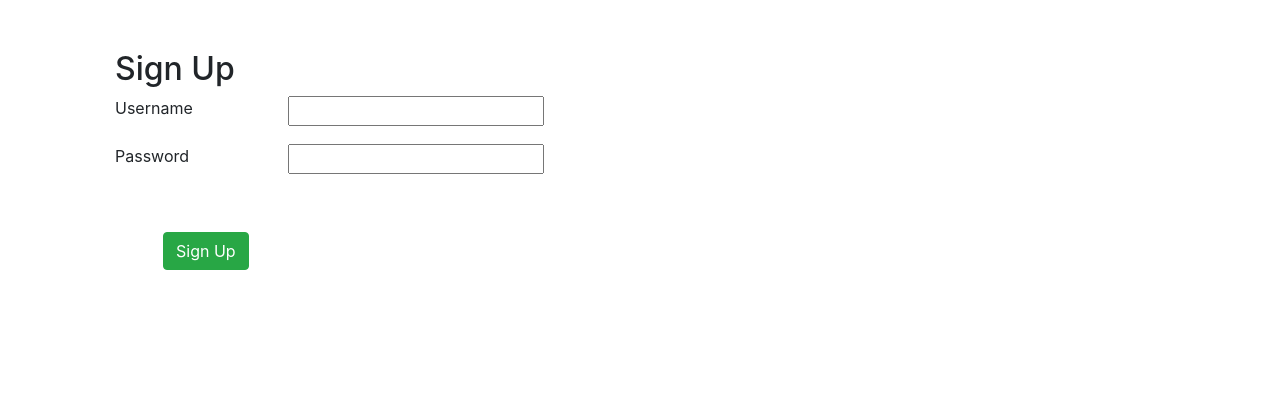
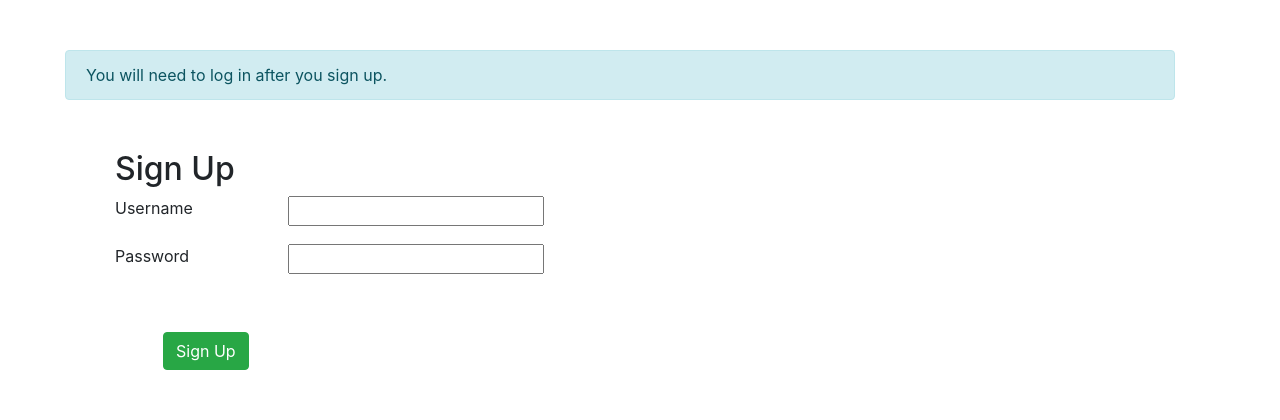
Before and after one commit to aidanlanden22/CioYardSale_public, a Django app: page /signup/ in a window 1280 px wide. Shown: the part 72-492 px from the top of the page. Run offline with Django 3.2, Linux system fonts and the light colour scheme; some libraries are stand-ins or nearby versions.

Commit message:
made a note on the sign up page

```diff
--- a/web/frontend/templates/signup.html
+++ b/web/frontend/templates/signup.html
@@ -8,6 +8,10 @@
       {{message}}
     </div>
   {% endif %}
+
+<div class="alert alert-info" role="alert">
+  You will need to log in after you sign up.
+</div>
 
 <div  style="margin:50px;">
     <H2>Sign Up</H2>
```
